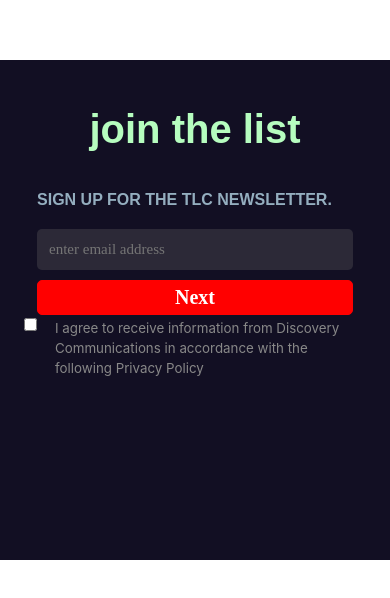
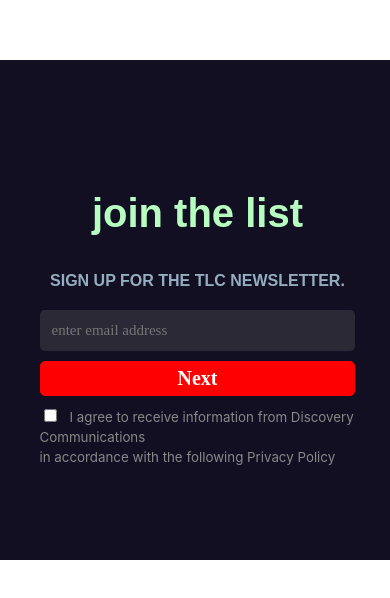
Before and after one commit to kg609/Signup-News-Letter, a React (Create React App) app: page / in a window 390 px wide. Shown: the part 190-788 px from the top of the page. Built offline with nearby package versions, Linux system fonts and the light colour scheme.

Commit message:
Updated the styles for the checkbox component

```diff
--- a/src/App.css
+++ b/src/App.css
@@ -1,6 +1,7 @@
 #Signup-Form-Container {
   display: flex;
   justify-content: center;
+  align-items: center;
   background: #120F23;
   width: 100%;
   height: 212px;
@@ -9,6 +10,8 @@
 
 .signup-form {
   display: flex;
+  flex-wrap: wrap;
+  justify-content: center;
   position: relative;
 }
 
@@ -25,8 +28,7 @@
 
 #Sign-Up-Label-Container {
   position: absolute;
-  left: 23%;
-  /* right: 500px; */
+  left: 35%;
   margin: 10px  auto;
 }
 
@@ -104,14 +106,31 @@
 }
 
 #Checkbox-Container {
-  margin-left: 180px;
+  width: 50%;
+  margin: -25px -120px 0 0;
 }
 
-#Checkbox-Text-Container {
+#Checkbox-Container small{
+  padding-left: 5px;
+}
+
+
+#Checkbox-Container  span{
+  display: block;
+  padding-left: 22px;
+}
+
+
+
+/* #Checkbox-Text-Container {
   margin-left: 200px;
   margin-top: -18px;
   color: #888888;
   width: 50%;
+} */
+
+.checkbox-text{
+  color: #888888;
 }
 
 
@@ -129,6 +148,8 @@
   }
 
   #Sign-Up-Label-Container {
+    display: flex;
+    justify-content: center;
     position: static;
     width: 90%;
   }
@@ -138,21 +159,43 @@
     width: 90%;
   }
 
+  .input-names-container {
+    width: 90%;
+    justify-content: space-evenly;
+  }
+
+  #FirstName-Container, #LastName-Container {
+    width: 50%;
+  }
+
+  #FirstName-Container input, #LastName-Container input {
+    width: 90%;
+  }
+
   #Submit-Container {
     width: 90%;
     padding: 0;
 }
 
   #Checkbox-Container {
-      width: 100%;
-      margin-left: 20px;
+      width: 90%;
+      margin: 10px 0;
   }
 
-  #Checkbox-Text-Container {
+  #Checkbox-Container  small{
+    padding-left: 10px;
+}
+
+#Checkbox-Container  span{
+  display: inline-block;
+  padding-left:  0;
+}
+
+  /* #Checkbox-Text-Container {
     margin-left: 30px;
     padding-left: 25px;
     width: 75%;
-  }
+  } */
 
   .thank-you-message {
     align-items: center;
--- a/src/components/form/UserEmailForm.js
+++ b/src/components/form/UserEmailForm.js
@@ -4,7 +4,6 @@
 import Label from './Label';
 import NextButton from '../buttons/NextButton';
 import CheckBox from '../inputs/CheckBox';
-import CheckBoxText from '../text/CheckBoxText';
 import Email from '../inputs/Email';
 
 
@@ -26,10 +25,7 @@
                             <Label Text = {this.props.labelText} />
                             <Email userEmail = {this.props.email} />
                             <NextButton  />
-                        </div>
-                        <div>
                             <CheckBox/>
-                            <CheckBoxText/>
                         </div>
                     </form>
             </div>
--- a/src/components/form/UserFullNameForm..js
+++ b/src/components/form/UserFullNameForm..js
@@ -3,8 +3,6 @@
 import H1 from '../text/H1';
 import Label from './Label';
 import NextButton from '../buttons/NextButton';
-import CheckBox from '../inputs/CheckBox';
-import CheckBoxText from '../text/CheckBoxText';
 import FirstName from '../inputs/FirstName';
 import LastName from '../inputs/LastName';
 
@@ -29,12 +27,9 @@
                                 <FirstName firstName  = {this.props.firstName} />
                                 <LastName lastName = {this.props.lastName} />
                             </div>
-                            <NextButton onClick= {this.props.handleClick}  />
+                                <NextButton onClick= {this.props.handleClick}  />
                         </div>
-                        <div>
-                            <CheckBox/>
-                            <CheckBoxText/>
-                        </div>
+
                     </form>
                 </div>
         );
--- a/src/components/inputs/Checkbox.js
+++ b/src/components/inputs/Checkbox.js
@@ -5,8 +5,10 @@
     return (
         <div id="Checkbox-Container">
             <input type="checkbox" name="opt-in"  />
+            <small className="checkbox-text">I agree to receive information from Discovery Communications <span>in accordance with the following Privacy Policy</span></small>
         </div>
     );
 }
 
+
 export default CheckBox;
```
